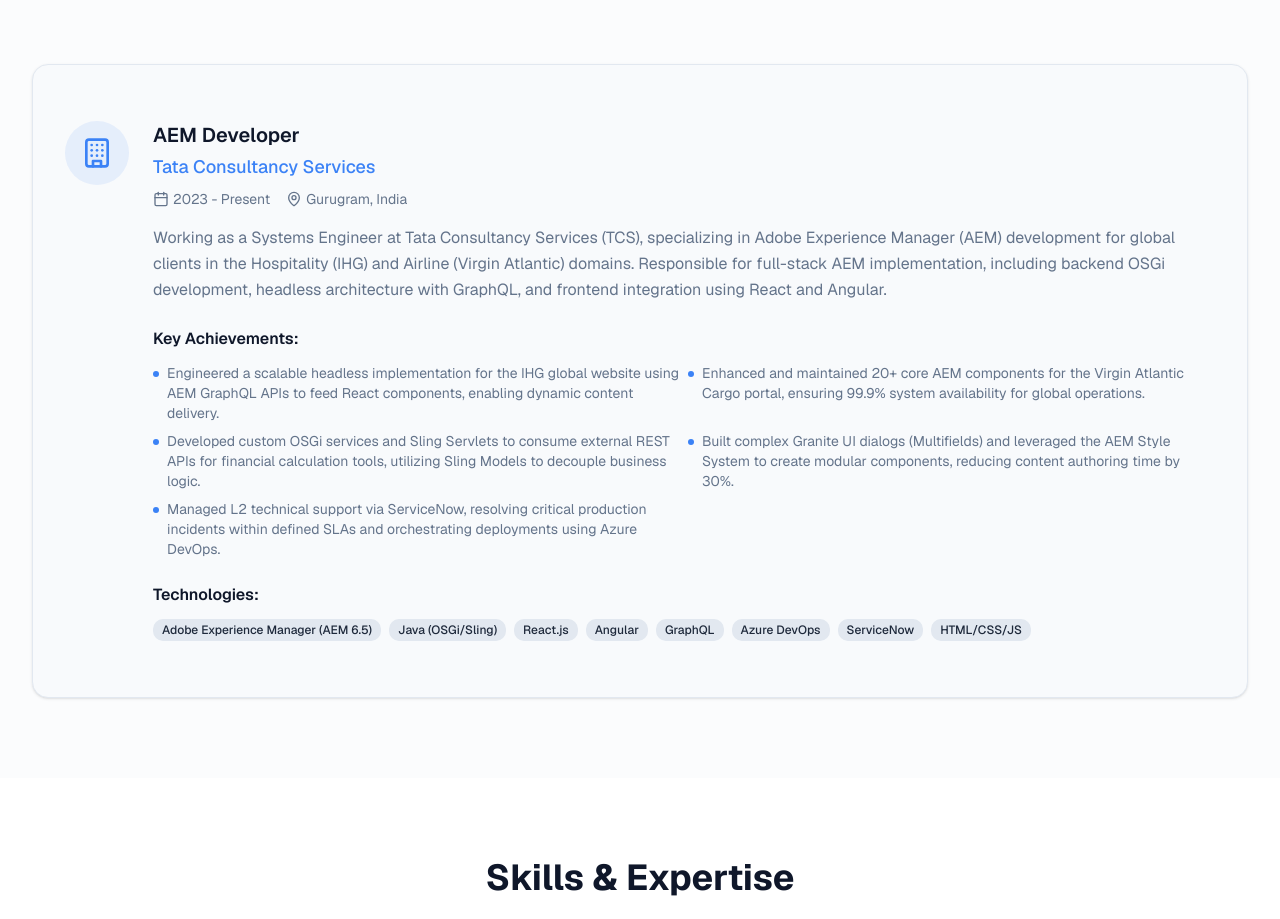
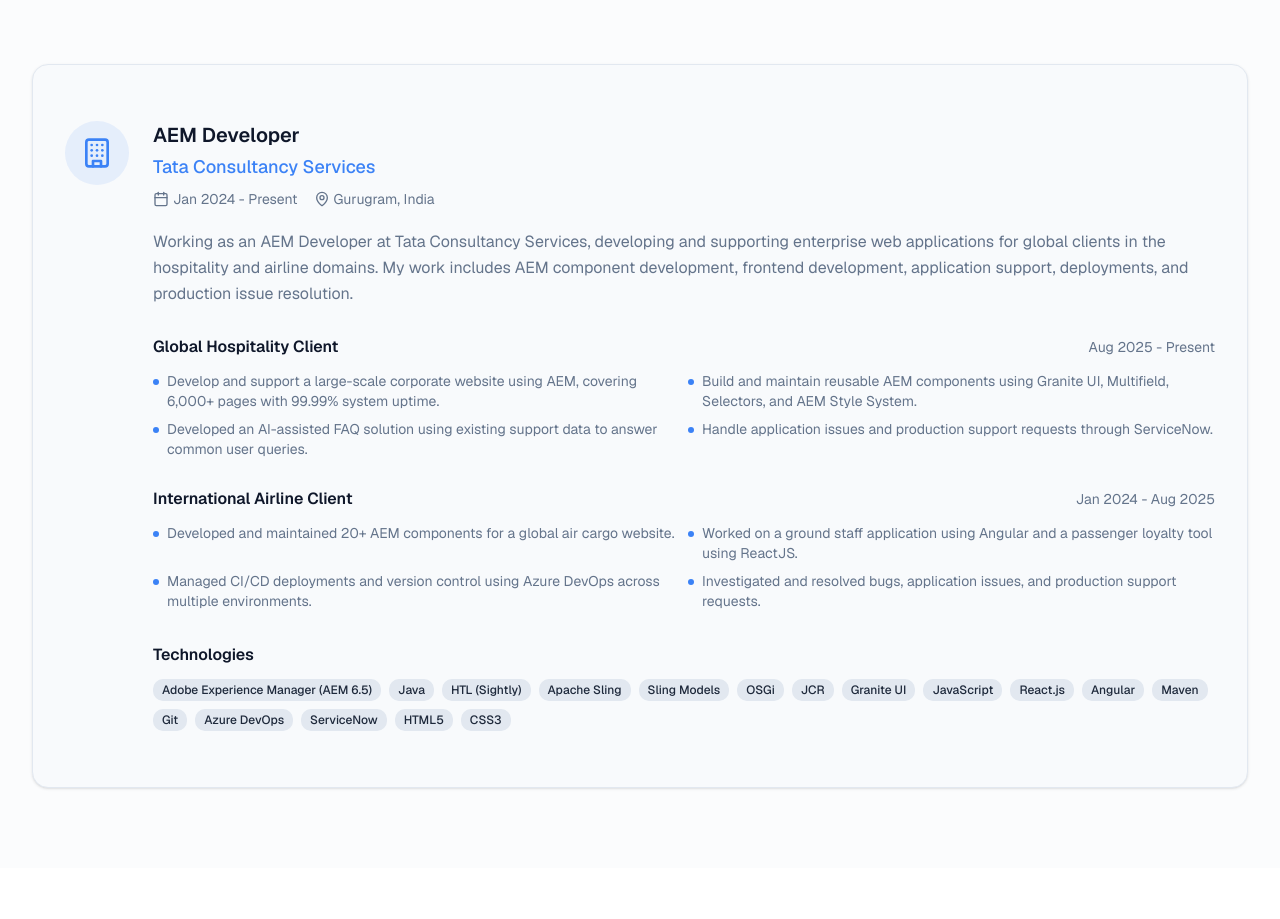
Before and after one commit to aman271100/Portfolio, a Next.js app: page / in a window 1280 px wide. Shown: the part 3740-4659 px from the top of the page. Built offline with nearby package versions, Linux system fonts and the light colour scheme.

Commit message:
Update experience-section.tsx

```diff
--- a/components/experience-section.tsx
+++ b/components/experience-section.tsx
@@ -30,37 +30,78 @@ export function ExperienceSection() {
     {
       company: "Tata Consultancy Services",
       position: "AEM Developer",
-      period: "2023 - Present",
+      period: "Jan 2024 - Present",
       location: "Gurugram, India",
-      description: "Working as a Systems Engineer at Tata Consultancy Services (TCS), specializing in Adobe Experience Manager (AEM) development for global clients in the Hospitality (IHG) and Airline (Virgin Atlantic) domains. Responsible for full-stack AEM implementation, including backend OSGi development, headless architecture with GraphQL, and frontend integration using React and Angular.",
+      description:
+        "Working as an AEM Developer at Tata Consultancy Services, developing and supporting enterprise web applications for global clients in the hospitality and airline domains. My work includes AEM component development, frontend development, application support, deployments, and production issue resolution.",
+
+      projects: [
+        {
+          name: "Global Hospitality Client",
+          period: "Aug 2025 - Present",
           achievements: [
-    "Engineered a scalable headless implementation for the IHG global website using AEM GraphQL APIs to feed React components, enabling dynamic content delivery.",
-    "Enhanced and maintained 20+ core AEM components for the Virgin Atlantic Cargo portal, ensuring 99.9% system availability for global operations.",
-    "Developed custom OSGi services and Sling Servlets to consume external REST APIs for financial calculation tools, utilizing Sling Models to decouple business logic.",
-    "Built complex Granite UI dialogs (Multifields) and leveraged the AEM Style System to create modular components, reducing content authoring time by 30%.",
-    "Managed L2 technical support via ServiceNow, resolving critical production incidents within defined SLAs and orchestrating deployments using Azure DevOps."
+            "Develop and support a large-scale corporate website using AEM, covering 6,000+ pages with 99.99% system uptime.",
+            "Build and maintain reusable AEM components using Granite UI, Multifield, Selectors, and AEM Style System.",
+            "Developed an AI-assisted FAQ solution using existing support data to answer common user queries.",
+            "Handle application issues and production support requests through ServiceNow.",
           ],
+        },
+        {
+          name: "International Airline Client",
+          period: "Jan 2024 - Aug 2025",
+          achievements: [
+            "Developed and maintained 20+ AEM components for a global air cargo website.",
+            "Worked on a ground staff application using Angular and a passenger loyalty tool using ReactJS.",
+            "Managed CI/CD deployments and version control using Azure DevOps across multiple environments.",
+            "Investigated and resolved bugs, application issues, and production support requests.",
+          ],
+        },
+      ],
+
       technologies: [
         "Adobe Experience Manager (AEM 6.5)",
-    "Java (OSGi/Sling)",
+        "Java",
+        "HTL (Sightly)",
+        "Apache Sling",
+        "Sling Models",
+        "OSGi",
+        "JCR",
+        "Granite UI",
+        "JavaScript",
         "React.js",
         "Angular",
-    "GraphQL",
+        "Maven",
+        "Git",
         "Azure DevOps",
         "ServiceNow",
-    "HTML/CSS/JS"
-  ]
+        "HTML5",
+        "CSS3",
+      ],
     },
   ]
 
   return (
-    <section id="experience" ref={sectionRef} className="py-20 bg-muted/30">
+    <section
+      id="experience"
+      ref={sectionRef}
+      className="py-20 bg-muted/30"
+    >
       <div className="max-w-7xl mx-auto px-4 sm:px-6 lg:px-8">
-        <div className={`transition-all duration-1000 ${isVisible ? "animate-fade-in-up opacity-100" : "opacity-0"}`}>
+        <div
+          className={`transition-all duration-1000 ${
+            isVisible
+              ? "animate-fade-in-up opacity-100"
+              : "opacity-0"
+          }`}
+        >
           <div className="text-center mb-16">
-            <h2 className="text-3xl sm:text-4xl font-bold text-foreground mb-4">Work Experience</h2>
+            <h2 className="text-3xl sm:text-4xl font-bold text-foreground mb-4">
+              Work Experience
+            </h2>
+
             <p className="text-lg text-muted-foreground max-w-2xl mx-auto text-pretty">
-              Building innovative solutions and driving success through technology and teamwork.
+              Experience building and supporting enterprise web applications
+              across hospitality and airline domains.
             </p>
           </div>
         </div>
@@ -70,12 +111,18 @@ export function ExperienceSection() {
             <div
               key={exp.company}
               className={`transition-all duration-1000 ${
-                isVisible ? `animate-fade-in-up opacity-100 animate-delay-${(index + 1) * 200}` : "opacity-0"
+                isVisible
+                  ? `animate-fade-in-up opacity-100 animate-delay-${
+                      (index + 1) * 200
+                    }`
+                  : "opacity-0"
               }`}
             >
               <Card className="hover:shadow-xl transition-all duration-300 hover:scale-[1.01]">
                 <CardContent className="p-8">
                   <div className="flex flex-col lg:flex-row lg:items-start gap-6">
+
+                    {/* Company Icon */}
                     <div className="flex-shrink-0">
                       <div className="w-16 h-16 bg-primary/10 rounded-full flex items-center justify-center">
                         <Building className="h-8 w-8 text-primary" />
@@ -83,39 +130,70 @@ export function ExperienceSection() {
                     </div>
 
                     <div className="flex-grow">
-                      <div className="flex flex-col md:flex-row md:justify-between md:items-start mb-4">
-                        <div>
-                          <h3 className="text-xl font-semibold text-foreground mb-1">{exp.position}</h3>
-                          <p className="text-lg text-primary font-medium mb-2">{exp.company}</p>
+
+                      {/* Role Header */}
+                      <div className="mb-5">
+                        <h3 className="text-xl font-semibold text-foreground mb-1">
+                          {exp.position}
+                        </h3>
+
+                        <p className="text-lg text-primary font-medium mb-2">
+                          {exp.company}
+                        </p>
+
                         <div className="flex flex-wrap gap-4 text-sm text-muted-foreground">
                           <div className="flex items-center gap-1">
                             <Calendar className="h-4 w-4" />
                             {exp.period}
                           </div>
+
                           <div className="flex items-center gap-1">
                             <MapPin className="h-4 w-4" />
                             {exp.location}
                           </div>
                         </div>
                       </div>
+
+                      {/* Description */}
+                      <p className="text-muted-foreground mb-7 leading-relaxed">
+                        {exp.description}
+                      </p>
+
+                      {/* Client Projects */}
+                      <div className="space-y-7 mb-8">
+                        {exp.projects.map((project) => (
+                          <div key={project.name}>
+                            <div className="flex flex-col sm:flex-row sm:items-center sm:justify-between gap-1 mb-3">
+                              <h4 className="font-semibold text-foreground">
+                                {project.name}
+                              </h4>
+
+                              <span className="text-sm text-muted-foreground">
+                                {project.period}
+                              </span>
                             </div>
 
-                      <p className="text-muted-foreground mb-6 leading-relaxed">{exp.description}</p>
-
-                      <div className="mb-6">
-                        <h4 className="font-semibold text-foreground mb-3">Key Achievements:</h4>
                             <ul className="grid md:grid-cols-2 gap-2">
-                          {exp.achievements.map((achievement) => (
-                            <li key={achievement} className="flex items-start gap-2 text-sm text-muted-foreground">
+                              {project.achievements.map((achievement) => (
+                                <li
+                                  key={achievement}
+                                  className="flex items-start gap-2 text-sm text-muted-foreground"
+                                >
                                   <div className="w-1.5 h-1.5 bg-primary rounded-full mt-2 flex-shrink-0" />
                                   {achievement}
                                 </li>
                               ))}
                             </ul>
                           </div>
+                        ))}
+                      </div>
 
+                      {/* Technologies */}
                       <div>
-                        <h4 className="font-semibold text-foreground mb-3">Technologies:</h4>
+                        <h4 className="font-semibold text-foreground mb-3">
+                          Technologies
+                        </h4>
+
                         <div className="flex flex-wrap gap-2">
                           {exp.technologies.map((tech) => (
                             <Badge key={tech} variant="secondary">
@@ -124,6 +202,7 @@ export function ExperienceSection() {
                           ))}
                         </div>
                       </div>
+
                     </div>
                   </div>
                 </CardContent>
```
Lines whose indentation alone changed are shown as unchanged.
